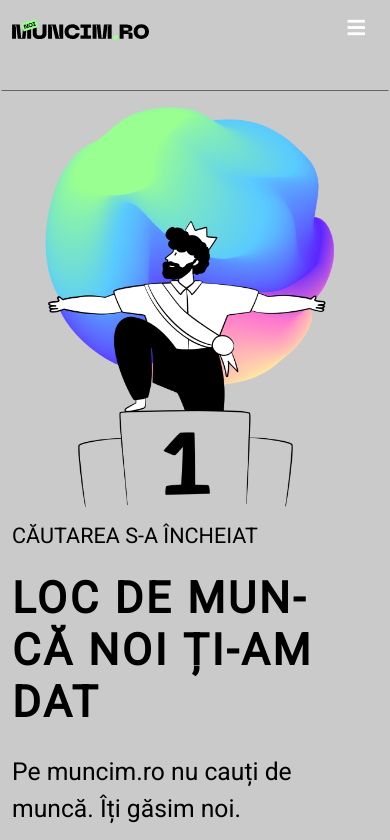
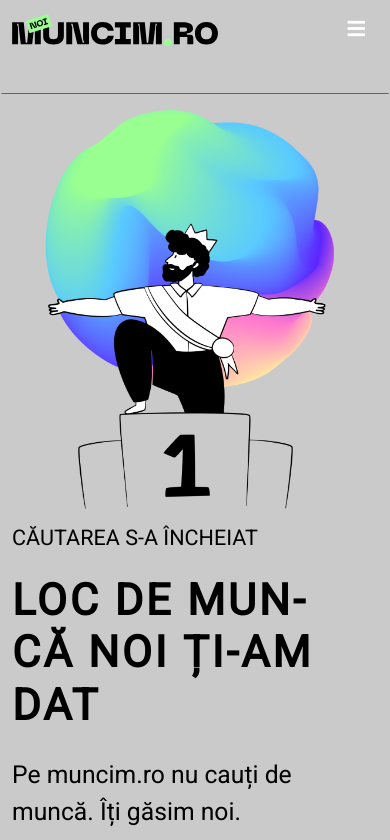
Before and after one commit to Huseynlimran/Muncin, a plain HTML site: page index.html in a window 390 px wide. Shown: the top 840 px of the page. Drawn offline with nearby package versions, Linux system fonts and the light colour scheme.

Commit message:
Update index.html

```diff
--- a/index.html
+++ b/index.html
@@ -18,7 +18,7 @@
 
         <nav class="navbar navbar-expand-lg mb-0 pb-0">
             <div class="container-fluid">
-                <a class="navbar-brand d-lg-none w-50" href="#"><img src="img/muncim.ro-mint 1.svg"
+                <a class="navbar-brand d-lg-none w-75" href="#"><img src="img/muncim.ro-mint 1.svg"
                         class="img-fluid w-75 d-lg-inline-block" alt=""></a>
                 <button class="navbar-toggler" type="button" data-bs-toggle="collapse"
                     data-bs-target="#navbarNavDropdown" aria-controls="navbarNavDropdown" aria-expanded="false"
```
